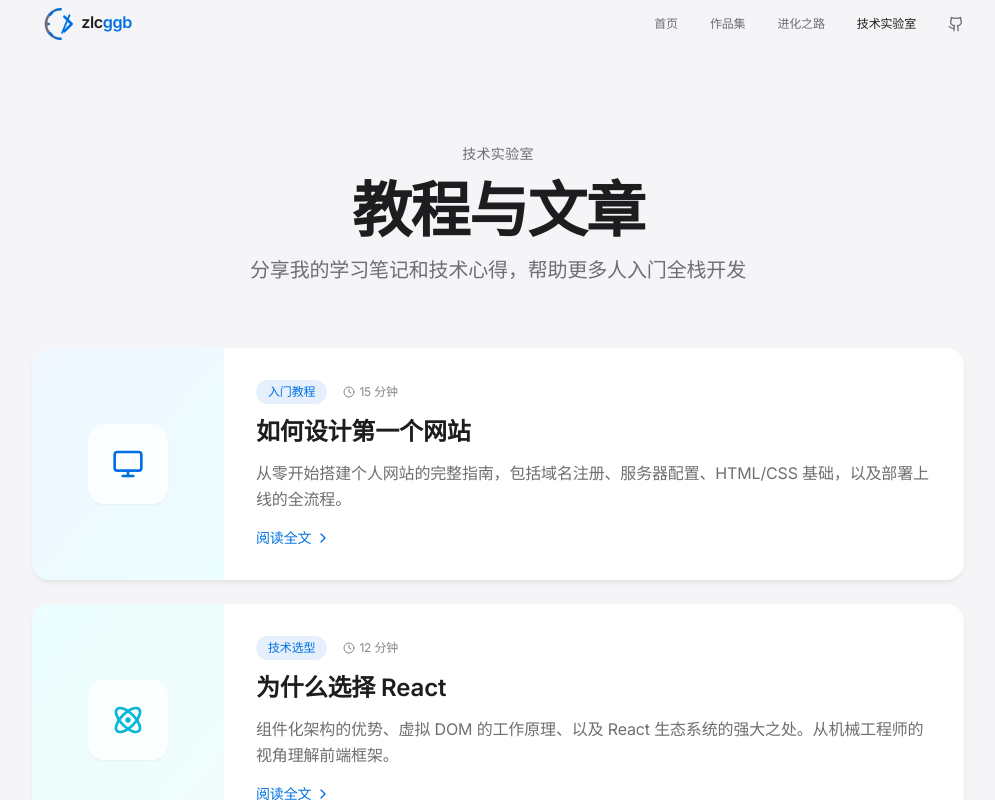
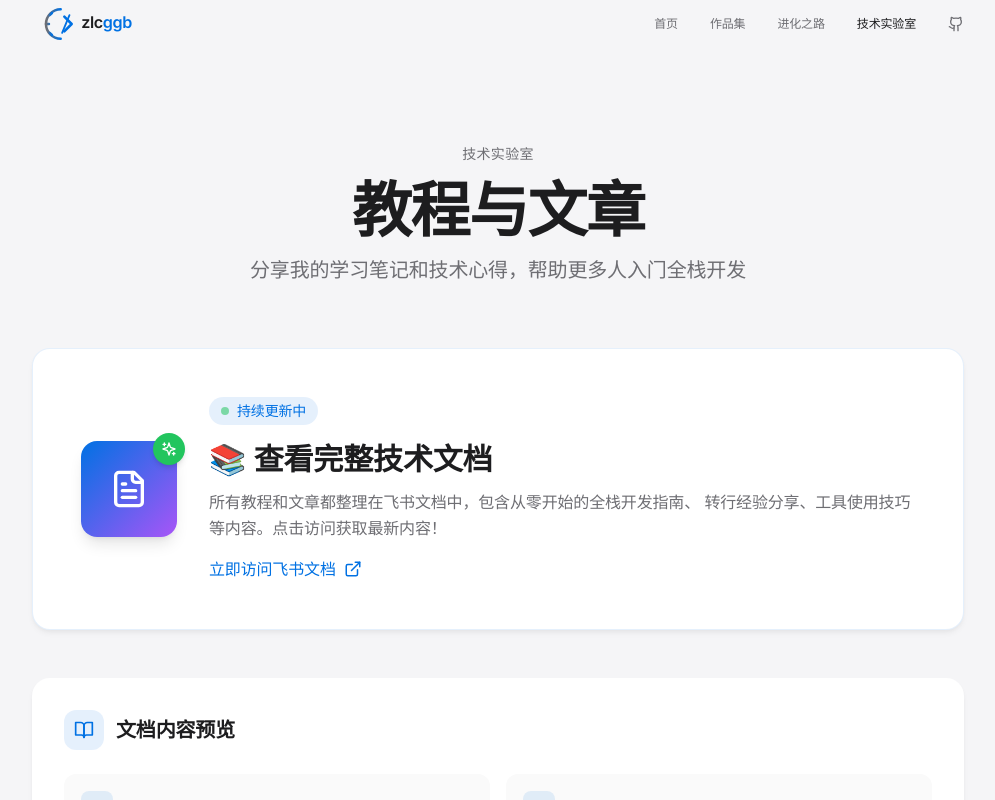
Before and after one commit to Zora985/zlcggb-home, a React (Vite) app: page / in a window 1280 px wide. Both pictures are taken after a click on the button "技术实验室". Shown: the top 800 px of the page, without its empty margins (142-1137 px from the left). Built offline with nearby package versions, Linux system fonts and the light colour scheme.

Commit message:
1215-完善在线文档

```diff
--- a/src/components/LabPage.tsx
+++ b/src/components/LabPage.tsx
@@ -1,5 +1,5 @@
-import React, { useState, useEffect } from 'react';
-import { Monitor, Atom, Server, ChevronRight, Clock, BookOpen } from 'lucide-react';
+import { useState, useEffect } from 'react';
+import { FileText, ExternalLink, BookOpen, Sparkles, ChevronRight } from 'lucide-react';
 
 export default function LabPage() {
   const [isVisible, setIsVisible] = useState(false);
@@ -8,41 +8,15 @@ export default function LabPage() {
     setIsVisible(true);
   }, []);
 
-  const articles = [
-    {
-      id: 1,
-      title: "如何设计第一个网站",
-      icon: <Monitor className="text-apple-blue" size={32} />,
-      excerpt: "从零开始搭建个人网站的完整指南，包括域名注册、服务器配置、HTML/CSS 基础，以及部署上线的全流程。",
-      readTime: "15 分钟",
-      category: "入门教程",
-      gradient: "from-blue-50 to-cyan-50"
-    },
-    {
-      id: 2,
-      title: "为什么选择 React",
-      icon: <Atom className="text-cyan-500" size={32} />,
-      excerpt: "组件化架构的优势、虚拟 DOM 的工作原理、以及 React 生态系统的强大之处。从机械工程师的视角理解前端框架。",
-      readTime: "12 分钟",
-      category: "技术选型",
-      gradient: "from-cyan-50 to-teal-50"
-    },
-    {
-      id: 3,
-      title: "如何拥有自己的服务器和域名",
-      icon: <Server className="text-purple-500" size={32} />,
-      excerpt: "云服务器选购指南、域名注册与解析、SSL 证书配置、Nginx 部署实战，让你的网站正式上线。",
-      readTime: "20 分钟",
-      category: "运维部署",
-      gradient: "from-purple-50 to-pink-50"
-    }
-  ];
+  const docLink = "https://doyd60gw42.feishu.cn/wiki/M3UxwbJy7in1z2kv0TNcxECynoc";
 
-  const upcomingTopics = [
-    "TypeScript 入门：为什么类型很重要",
-    "从机械图纸到代码架构：思维的迁移",
-    "Tailwind CSS：快速构建现代 UI",
-    "Git 版本控制：像管理工程图纸一样管理代码"
+  const topics = [
+    "网络代理",
+    "网站开发（0～1）",
+    "网站编辑（1～100）",
+    "语法与框架",
+    "React成长之路",
+    "部署自己的域名"
   ];
 
   return (
@@ -63,90 +37,144 @@ export default function LabPage() {
           </p>
         </div>
 
-        {/* Featured Articles */}
-        <div className={`space-y-6 mb-16 transition-all duration-1000 delay-100 ease-apple ${
+        {/* Main CTA - 飞书文档入口 */}
+        <div className={`mb-12 transition-all duration-1000 delay-100 ease-apple ${
           isVisible ? 'opacity-100 transform translate-y-0' : 'opacity-0 transform translate-y-8'
         }`}>
-          {articles.map((article, index) => (
-            <article
-              key={article.id}
-              className="apple-card overflow-hidden group cursor-pointer"
-              style={{ animationDelay: `${index * 100}ms` }}
+          <a
+            href={docLink}
+            target="_blank"
+            rel="noopener noreferrer"
+            className="block group"
           >
-              <div className="flex flex-col md:flex-row">
-                <div className={`md:w-48 p-8 bg-gradient-to-br ${article.gradient} flex items-center justify-center`}>
-                  <div className="w-20 h-20 bg-white/80 rounded-2xl flex items-center justify-center shadow-sm group-hover:scale-110 transition-transform duration-500 ease-apple">
-                    {article.icon}
+            <div className="apple-card p-8 md:p-12 bg-gradient-to-br from-apple-blue/5 via-purple-500/5 to-pink-500/5 border border-apple-blue/10 hover:border-apple-blue/30 transition-all duration-500">
+              <div className="flex flex-col md:flex-row items-center gap-8">
+                {/* 图标区域 */}
+                <div className="relative">
+                  <div className="w-24 h-24 bg-gradient-to-br from-apple-blue to-purple-500 rounded-2xl flex items-center justify-center shadow-lg group-hover:scale-110 transition-transform duration-500">
+                    <FileText className="text-white" size={40} />
+                  </div>
+                  <div className="absolute -top-2 -right-2 w-8 h-8 bg-green-500 rounded-full flex items-center justify-center shadow-md">
+                    <Sparkles className="text-white" size={16} />
                   </div>
                 </div>
-                <div className="flex-1 p-6 md:p-8 flex flex-col justify-between">
-                  <div>
-                    <div className="flex items-center gap-4 mb-3">
-                      <span className="text-xs font-medium text-apple-blue bg-apple-blue/10 px-3 py-1 rounded-full">
-                        {article.category}
-                      </span>
-                      <span className="flex items-center gap-1 text-xs text-apple-gray-400">
-                        <Clock size={12} />
-                        {article.readTime}
-                      </span>
+
+                {/* 内容区域 */}
+                <div className="flex-1 text-center md:text-left">
+                  <div className="inline-flex items-center gap-2 px-3 py-1 bg-apple-blue/10 rounded-full text-apple-blue text-sm font-medium mb-4">
+                    <span className="w-2 h-2 bg-green-500 rounded-full animate-pulse" />
+                    持续更新中
                   </div>
-                    <h2 className="text-xl md:text-2xl font-semibold text-apple-gray-600 mb-3 group-hover:text-apple-blue transition-colors duration-300">
-                      {article.title}
+                  <h2 className="text-2xl md:text-3xl font-semibold text-apple-gray-600 mb-3 group-hover:text-apple-blue transition-colors duration-300">
+                    📚 查看完整技术文档
                   </h2>
                   <p className="text-apple-gray-500 leading-relaxed mb-4">
-                      {article.excerpt}
+                    所有教程和文章都整理在飞书文档中，包含从零开始的全栈开发指南、
+                    转行经验分享、工具使用技巧等内容。点击访问获取最新内容！
                   </p>
-                  </div>
-                  <div className="flex items-center justify-between">
-                    <span className="inline-flex items-center text-apple-blue text-sm font-medium group-hover:gap-2 transition-all duration-300">
-                      阅读全文
-                      <ChevronRight size={16} className="ml-1 group-hover:translate-x-1 transition-transform duration-300" />
-                    </span>
+                  <div className="inline-flex items-center gap-2 text-apple-blue font-medium group-hover:gap-3 transition-all duration-300">
+                    立即访问飞书文档
+                    <ExternalLink size={18} className="group-hover:translate-x-1 transition-transform duration-300" />
                   </div>
                 </div>
               </div>
-            </article>
+            </div>
+          </a>
+        </div>
+
+        {/* 文档内容预览 */}
+        <div className={`mb-12 transition-all duration-1000 delay-200 ease-apple ${
+          isVisible ? 'opacity-100 transform translate-y-0' : 'opacity-0 transform translate-y-8'
+        }`}>
+          <div className="apple-card p-8">
+            <div className="flex items-center gap-3 mb-6">
+              <div className="w-10 h-10 bg-apple-blue/10 rounded-xl flex items-center justify-center">
+                <BookOpen className="text-apple-blue" size={20} />
+              </div>
+              <h3 className="text-xl font-semibold text-apple-gray-600">文档内容预览</h3>
+            </div>
+
+            <div className="grid md:grid-cols-2 gap-4">
+              {topics.map((topic, index) => (
+                <a
+                  key={index}
+                  href={docLink}
+                  target="_blank"
+                  rel="noopener noreferrer"
+                  className="flex items-center gap-3 p-4 bg-apple-gray-50 rounded-xl hover:bg-apple-blue/5 hover:border-apple-blue/20 border border-transparent transition-all duration-300 group"
+                >
+                  <div className="w-8 h-8 bg-apple-blue/10 rounded-lg flex items-center justify-center text-apple-blue font-mono text-sm group-hover:bg-apple-blue group-hover:text-white transition-colors duration-300">
+                    {String(index + 1).padStart(2, '0')}
+                  </div>
+                  <span className="text-apple-gray-600 text-sm flex-1 group-hover:text-apple-blue transition-colors duration-300">{topic}</span>
+                  <ChevronRight size={14} className="text-apple-gray-300 group-hover:text-apple-blue group-hover:translate-x-1 transition-all duration-300" />
+                </a>
               ))}
             </div>
 
-        {/* Upcoming Topics */}
-        <div className={`transition-all duration-1000 delay-300 ease-apple ${
+            <div className="mt-6 pt-6 border-t border-apple-gray-100 text-center">
+              <a
+                href={docLink}
+                target="_blank"
+                rel="noopener noreferrer"
+                className="inline-flex items-center gap-2 text-apple-blue font-medium hover:gap-3 transition-all duration-300"
+              >
+                查看全部内容
+                <ExternalLink size={16} />
+              </a>
+            </div>
+          </div>
+        </div>
+
+        {/* 特色说明 */}
+        <div className={`grid md:grid-cols-3 gap-6 mb-12 transition-all duration-1000 delay-300 ease-apple ${
           isVisible ? 'opacity-100 transform translate-y-0' : 'opacity-0 transform translate-y-8'
         }`}>
-          <div className="apple-card p-8 md:p-10">
-            <div className="flex items-center gap-3 mb-6">
-              <div className="w-10 h-10 bg-apple-gray-100 rounded-xl flex items-center justify-center">
-                <BookOpen className="text-apple-gray-500" size={20} />
-              </div>
-              <h3 className="text-xl font-semibold text-apple-gray-600">即将发布</h3>
-            </div>
-            <div className="grid md:grid-cols-2 gap-4">
-              {upcomingTopics.map((topic, index) => (
-                <div key={index} className="flex items-center gap-3 p-4 bg-apple-gray-50 rounded-xl hover:bg-apple-gray-100 transition-colors duration-300">
-                  <div className="w-2 h-2 bg-apple-blue rounded-full" />
-                  <span className="text-apple-gray-600 text-sm">{topic}</span>
+          {[
+            {
+              emoji: "🎯",
+              title: "实战导向",
+              desc: "每篇教程都来自真实项目经验，不是纸上谈兵"
+            },
+            {
+              emoji: "🔄",
+              title: "持续更新",
+              desc: "定期更新新内容，记录最新的学习心得"
+            },
+            {
+              emoji: "💬",
+              title: "互动交流",
+              desc: "欢迎在文档中留言讨论，一起进步"
+            }
+          ].map((item, index) => (
+            <div key={index} className="apple-card p-6 text-center">
+              <div className="text-4xl mb-4">{item.emoji}</div>
+              <h4 className="font-semibold text-apple-gray-600 mb-2">{item.title}</h4>
+              <p className="text-sm text-apple-gray-500">{item.desc}</p>
             </div>
           ))}
         </div>
-            <p className="text-apple-gray-400 text-sm mt-6 text-center">更多文章正在撰写中，敬请期待...</p>
-          </div>
-        </div>
 
-        {/* Newsletter CTA */}
-        <div className={`mt-12 transition-all duration-1000 delay-400 ease-apple ${
+        {/* 底部 CTA */}
+        <div className={`transition-all duration-1000 delay-400 ease-apple ${
           isVisible ? 'opacity-100 transform translate-y-0' : 'opacity-0 transform translate-y-8'
         }`}>
-          <div className="apple-card p-8 md:p-12 text-center bg-gradient-to-br from-apple-blue/5 to-purple-500/5">
-            <h3 className="text-2xl font-semibold text-apple-gray-600 mb-3">订阅更新</h3>
-            <p className="text-apple-gray-500 mb-6 max-w-md mx-auto">第一时间获取新文章通知，不错过任何学习机会</p>
-            <div className="flex flex-col sm:flex-row gap-3 max-w-md mx-auto">
-              <input
-                type="email"
-                placeholder="your@email.com"
-                className="flex-1 px-4 py-3 rounded-xl border border-apple-gray-200 bg-white text-apple-gray-600 placeholder-apple-gray-400 focus:outline-none focus:ring-2 focus:ring-apple-blue/20 focus:border-apple-blue transition-all duration-300"
-              />
-              <button className="apple-button apple-button-primary whitespace-nowrap">订阅</button>
-            </div>
+          <div className="apple-card p-8 md:p-10 text-center bg-apple-gray-600">
+            <h3 className="text-2xl font-semibold text-white mb-3">
+              开始你的全栈之旅
+            </h3>
+            <p className="text-apple-gray-300 mb-6 max-w-md mx-auto">
+              从机械到代码，我走过的路，希望能帮你少走弯路
+            </p>
+            <a
+              href={docLink}
+              target="_blank"
+              rel="noopener noreferrer"
+              className="inline-flex items-center gap-2 px-8 py-3 bg-white text-apple-gray-600 font-semibold rounded-full hover:bg-apple-gray-100 transition-colors duration-300"
+            >
+              <FileText size={18} />
+              访问技术文档
+            </a>
           </div>
         </div>
       </div>
```
Also changed, not shown: 图片资源.txt. Lines whose indentation alone changed are shown as unchanged.
